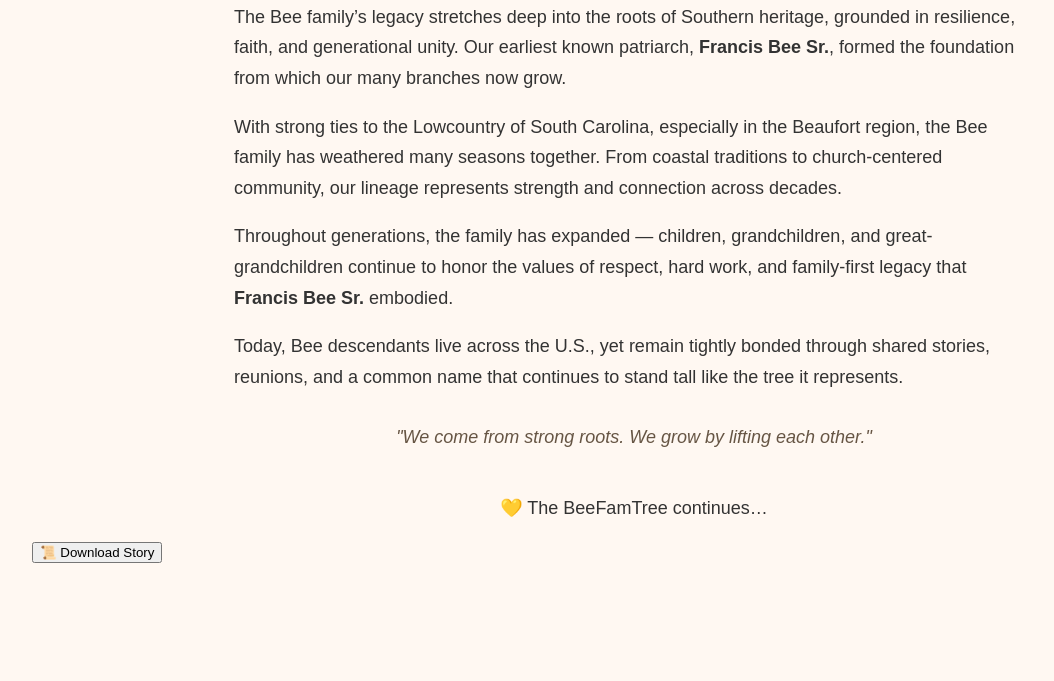
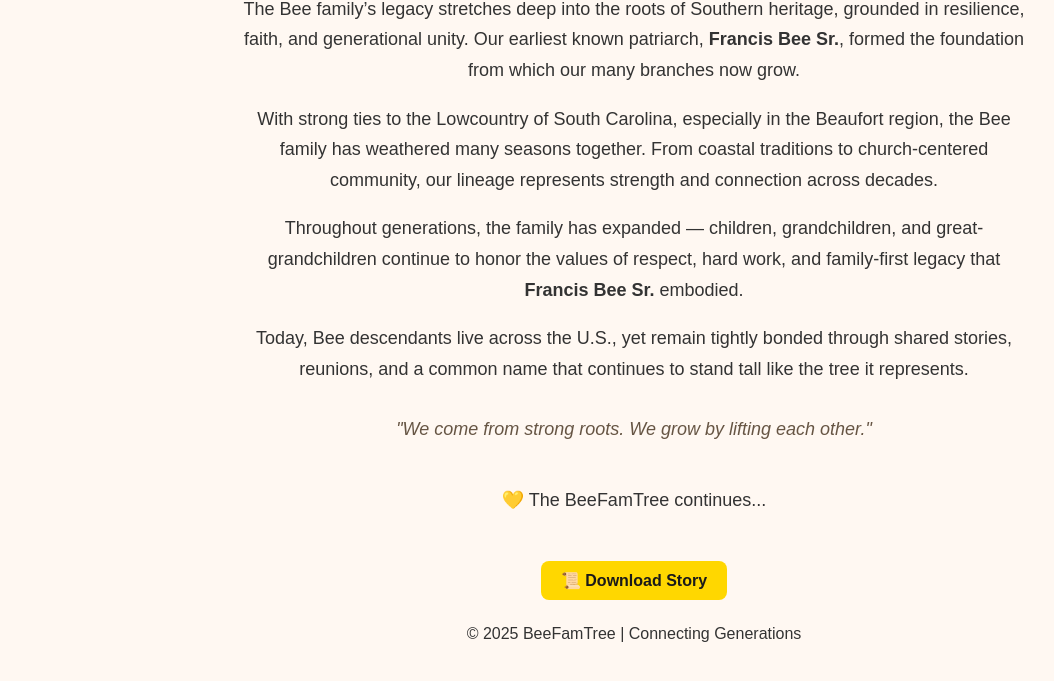
Before and after one commit to cyber-press/beefamilytree, a plain HTML site: page roots.html in a window 1280 px wide. Shown: the part 117-798 px from the top of the page, without its empty margins (6-1060 px from the left). Drawn offline with Linux system fonts and the light colour scheme.

Commit message:
Update roots.html

```diff
--- a/roots.html
+++ b/roots.html
@@ -1,9 +1,10 @@
-
 <!DOCTYPE html>
-<html>
+<html lang="en">
 <head>
+  <meta charset="UTF-8" />
+  <meta name="viewport" content="width=device-width, initial-scale=1.0" />
   <title>Bee Family Origins - BeeFamTree</title>
-  <link rel="stylesheet" href="style.css">
+  <link rel="stylesheet" href="styles.css" />
   <style>
     body { font-family: sans-serif; padding: 30px; background: #fff8f2; color: #333; }
     h1, h2 { text-align: center; color: #3c2a1e; }
@@ -31,18 +32,16 @@
       to stand tall like the tree it represents.
     </p>
     <div class="quote">"We come from strong roots. We grow by lifting each other."</div>
-    <p style="text-align:center; margin-top:40px;">💛 The BeeFamTree continues…</p>
+    <p style="text-align:center; margin-top:40px;">💛 The BeeFamTree continues...</p>
   </div>
 
-  <footer>
-        <button onclick="downloadStory()">📜 Download Story</button>
-    </footer>
-
-    <script>
-        function downloadStory() {
-            alert("Downloadable history document coming soon!");
-        }
-    </script>
-
+  <footer style="text-align: center; margin-top: 40px;">
+    <a href="/BeeFamilyOrigins.pdf" download>
+      <button style="padding: 10px 20px; font-size: 1rem; font-weight: bold; background: #ffd700; color: #1a1a1a; border: none; border-radius: 8px; cursor: pointer;">
+        📜 Download Story
+      </button>
+    </a>
+    <p style="margin-top: 20px;">&copy; 2025 BeeFamTree | Connecting Generations</p>
+  </footer>
 </body>
 </html>
```
